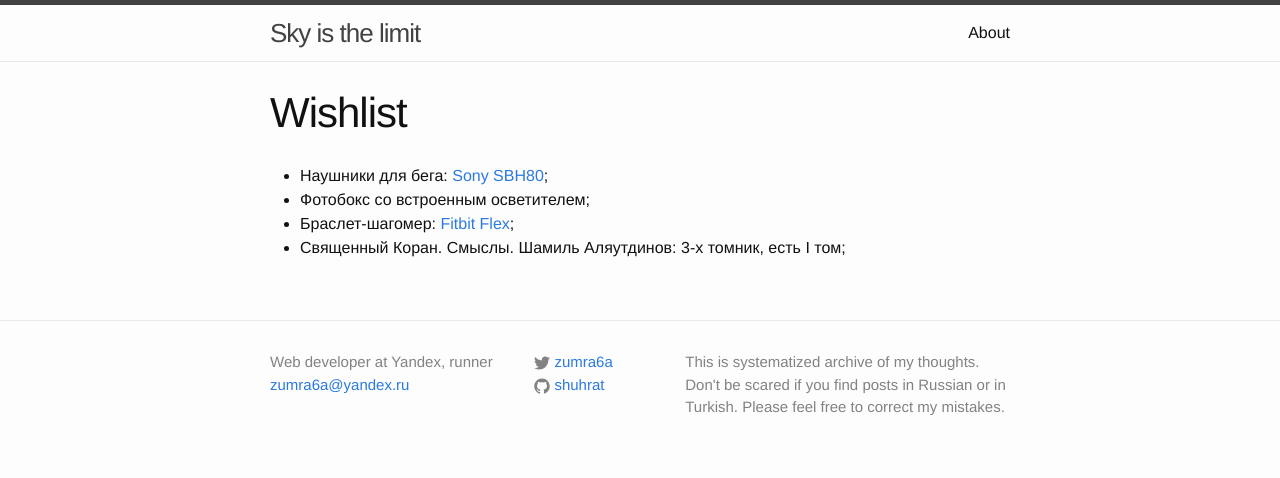
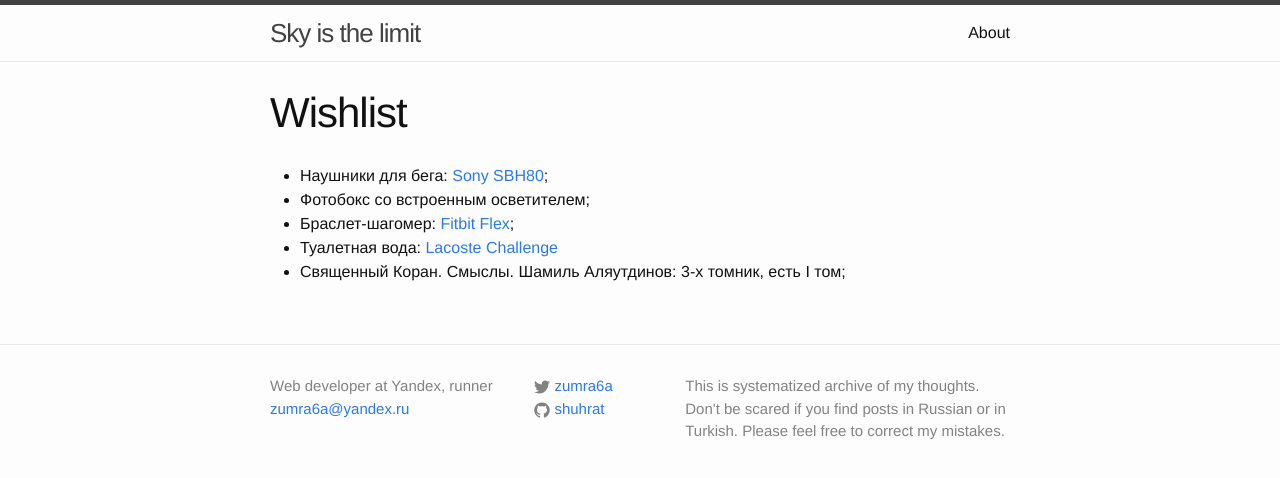
Before and after one commit to shuhrat/shuhrat.github.io, a Jekyll site: the page built from wishlist.md, in a window 1280 px wide. Shown: the top 478 px of the page. Built offline with Jekyll 4.4.1, drawn with Linux system fonts in a browser that asks for light colours.

Commit message:
Added lacoste challange to my wishlist

```diff
--- a/wishlist.md
+++ b/wishlist.md
@@ -7,7 +7,9 @@ permalink: /wishlist/
 - Наушники для бега: [Sony SBH80][sony];
 - Фотобокс со встроенным осветителем;
 - Браслет-шагомер: [Fitbit Flex][fitbit];
+- Туалетная вода: [Lacoste Challenge][lacoste]
 - Священный Коран. Смыслы. Шамиль Аляутдинов: 3-х томник, есть I том;
 
 [fitbit]: http://market.yandex.ru/model.xml?modelid=10802171&hid=10498025
 [sony]: http://market.yandex.ru/model.xml?modelid=10760046&hid=418706
+[lacoste]: http://market.yandex.ru/model/1258526128/?hid=91168&show-uid=769290814230755950
```
